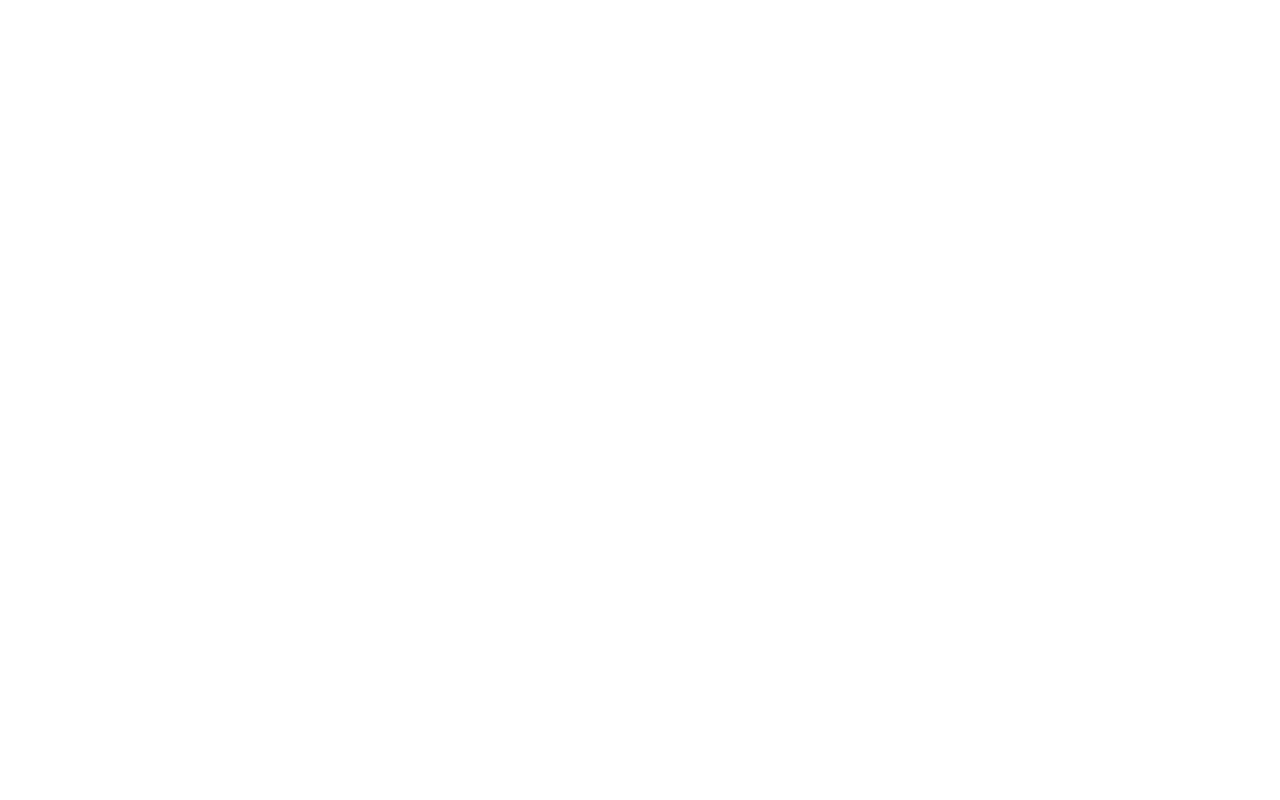
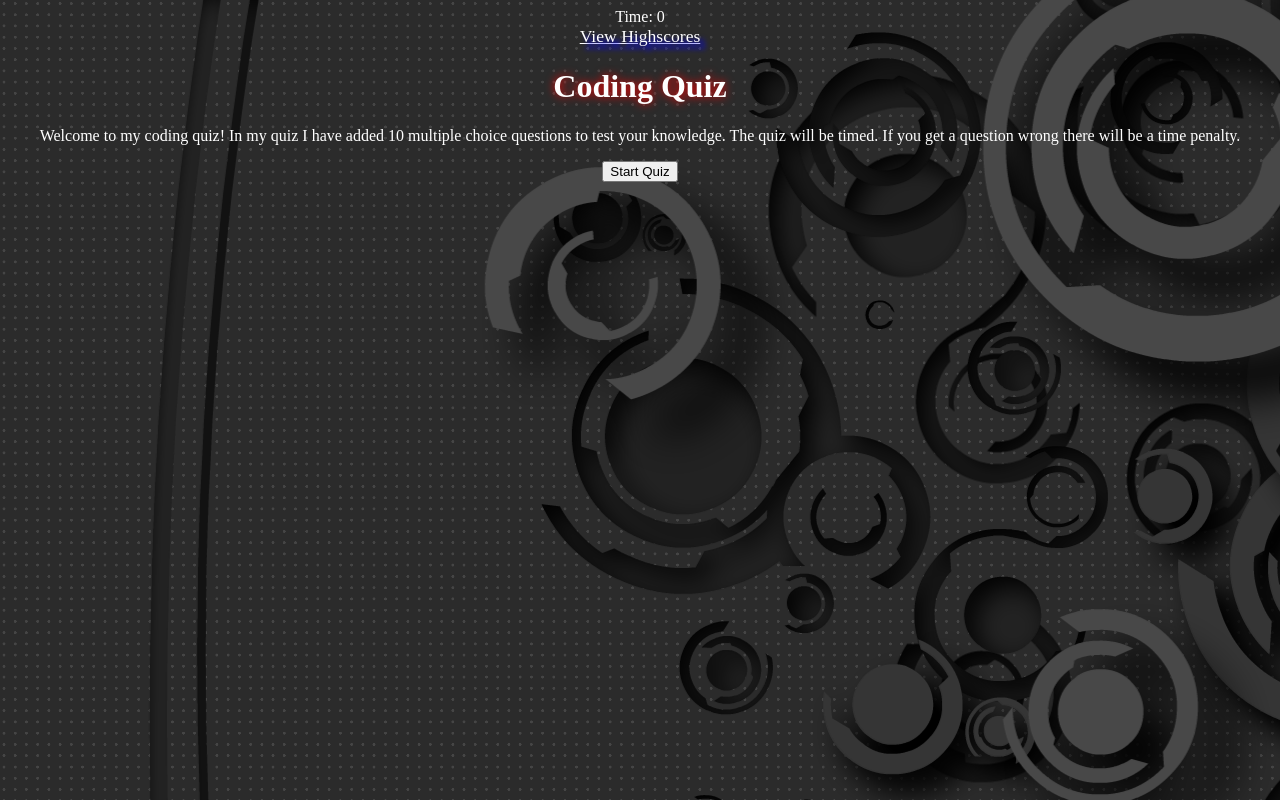
Before and after one commit to JJGAvery/web-api-code-quiz, a plain HTML site: page index.html in a window 1280 px wide. Drawn offline with Linux system fonts and the light colour scheme.

Commit message:
added sections in the html file for the quiz timer, score section, and starting container for the quiz. added some initial styling in the css file. added window console log to the javascript file so I can properly code the javascript file.

```diff
--- a/assets/css/style.css
+++ b/assets/css/style.css
@@ -0,0 +1,29 @@
+h1{
+    text-shadow: 0 0 10px red;
+    color:white;
+    text-align: center;
+}
+
+p{
+    color:white;
+    text-align: center;
+}
+
+a:hover {
+    color: red;
+    background-color: transparent;
+    text-decoration: underline;
+}
+
+a{
+    font-size: 110%;
+    text-shadow: 5px 5px 5px blue;
+    color:white;
+}
+
+/* body */
+body {
+    background-image: url("../images/background.png");
+    color:white;
+    text-align: center;
+}
--- a/assets/js/script.js
+++ b/assets/js/script.js
@@ -0,0 +1 @@
+console.log(window)
--- a/index.html
+++ b/index.html
@@ -8,6 +8,17 @@
     <title>Web Api Code Quiz</title>
 </head>
 <body>
+    <div class="time">Time: <span id="time">0</span></div>
+
+    <div class="score"><a href="">View Highscores</a></div>
+
+    <div id="startContainer" class="start">
+        <h1>Coding Quiz</h1>
+        <p>
+          Welcome to my coding quiz! In my quiz I have added 10 multiple choice questions to test your knowledge. The quiz will be timed. If you get a question wrong there will be a time penalty.
+        </p>
+          <button id="start">Start Quiz</button>
+      </div>
 
     <script src="./assets/js/script.js"></script>
 </body>
```
